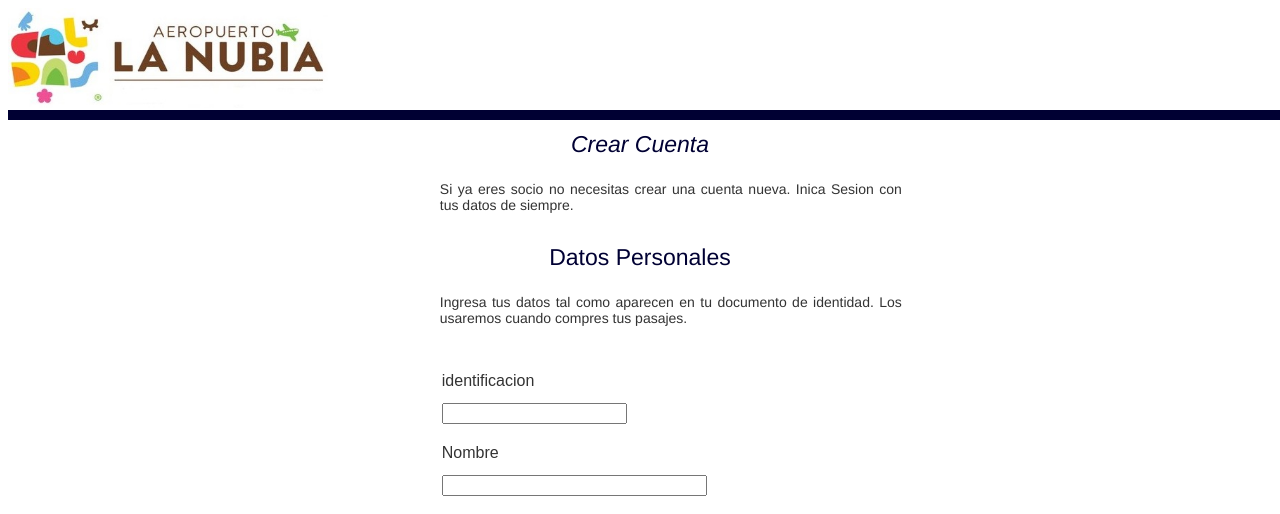
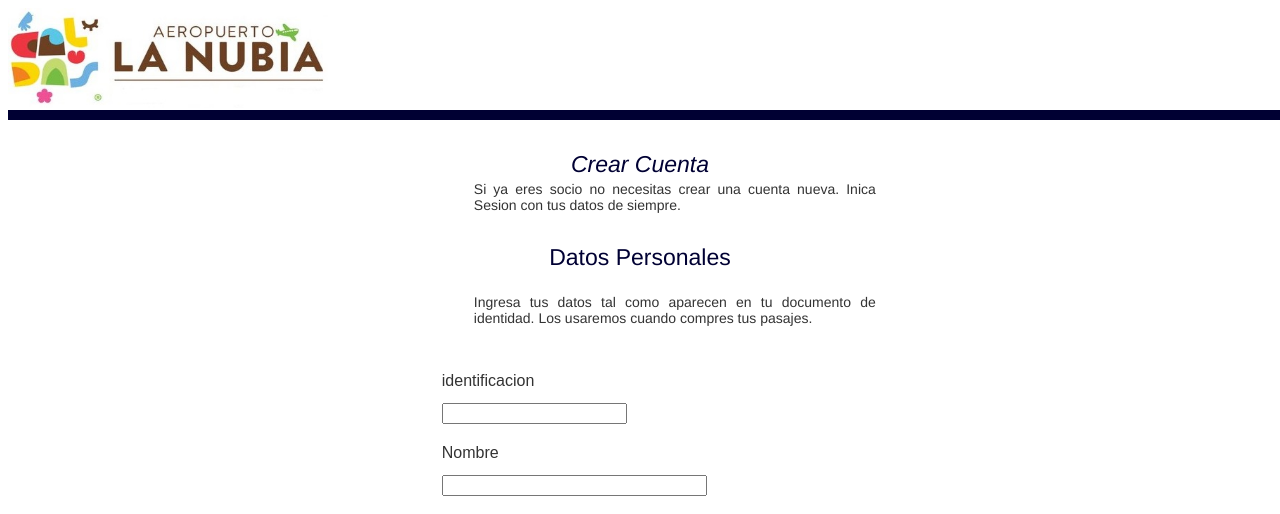
Before and after one commit to hgarciac4/AeropuertoNubia, a Flask app: page /registro in a window 1280 px wide. Shown: the top 514 px of the page. Run offline with Flask 2, Linux system fonts and the light colour scheme; some libraries are stand-ins or nearby versions.

Commit message:
Update micss.css
Ajuste del css con los últimos cambios

```diff
--- a/static/CSS/micss.css
+++ b/static/CSS/micss.css
@@ -113,16 +113,19 @@
     font-style:italic;
     font-family: Helvetica;
     color: rgb(0, 0, 51);
+    position:relative;
+    top:20px;
+
 }
 
 .subtitulo{
-    width: 462px;
-    height:40px;
+    width: 402px;
+    height: 40px;
     font-size: 14px;
     font-family: Helvetica;
     color: rgb(51, 51, 51);
     position:relative;
-    left: 431.8px;
+    left: 465.8px;
     text-align:justify;
 }
 
```
Also changed, not shown: other parts of static/CSS/micss.css (+2 -2 lines).
